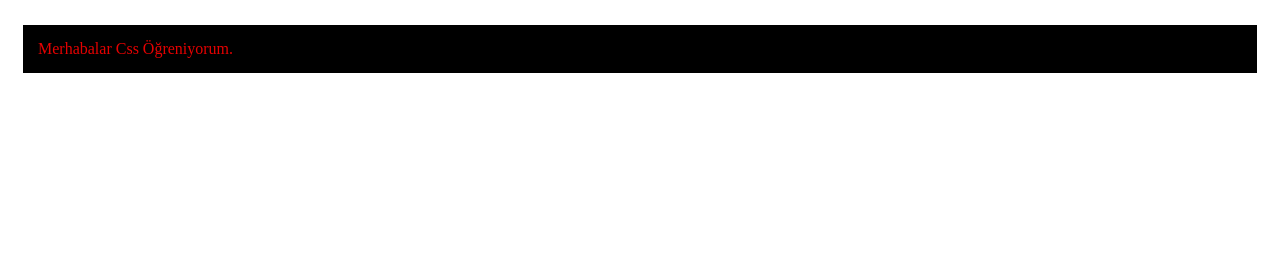
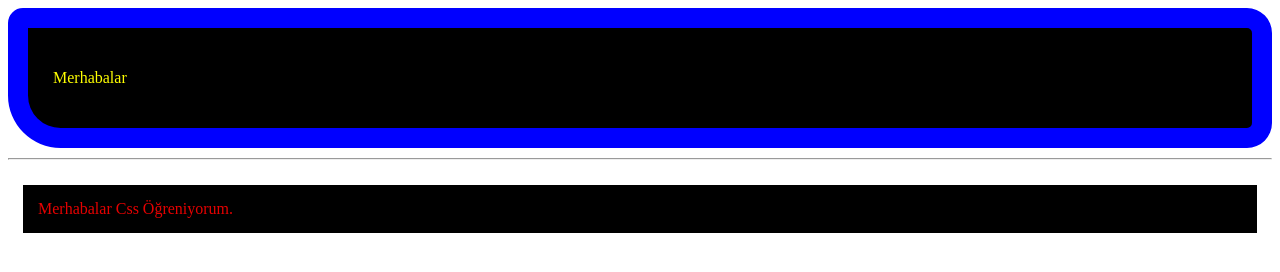
Before and after one commit to merveartiran/Css3-Miuul, a plain HTML site: page index.html in a window 1280 px wide. Drawn offline with Linux system fonts and the light colour scheme.

Commit message:
border, border-radius

```diff
--- a/index.html
+++ b/index.html
@@ -17,6 +17,10 @@
 <body>
     <!-- start codes -->
 
+    <div id="div_id">
+        <p>Merhabalar</p>
+    </div>
+    <hr>
     <p id="parag_id">Merhabalar Css Öğreniyorum.</p>
 
     <!-- inline css -->
--- a/style.css
+++ b/style.css
@@ -43,3 +43,22 @@
     margin-bottom:15px;
     margin-left:15px;
 }
+
+/* border border-radius */
+#div_id{
+    background-color: black;
+    color:yellow;
+    padding:25px;
+    margin-bottom:10px;
+    /* border-width: 20px;
+    border-style: solid;
+    border-color: blue; */
+    border: 20px solid blue;
+    /* border-radius: 20px;
+    border-radius: 2px 15px 50px 3px; */
+    /* border-radius:40px 5px; */
+    border-bottom-right-radius:25px ;
+    border-top-left-radius: 15px;
+    border-top-right-radius: 25px;
+    border-bottom-left-radius: 52.5px;
+}
```
